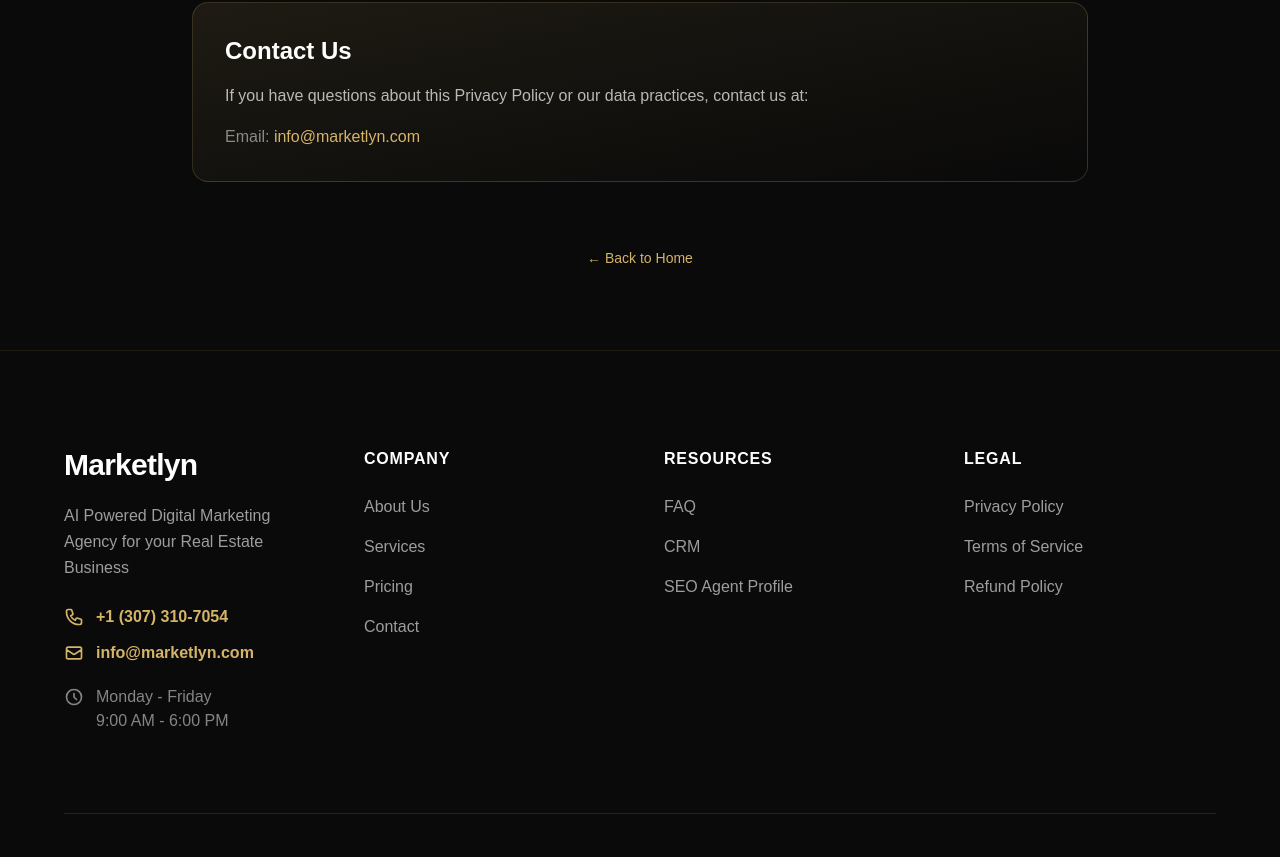
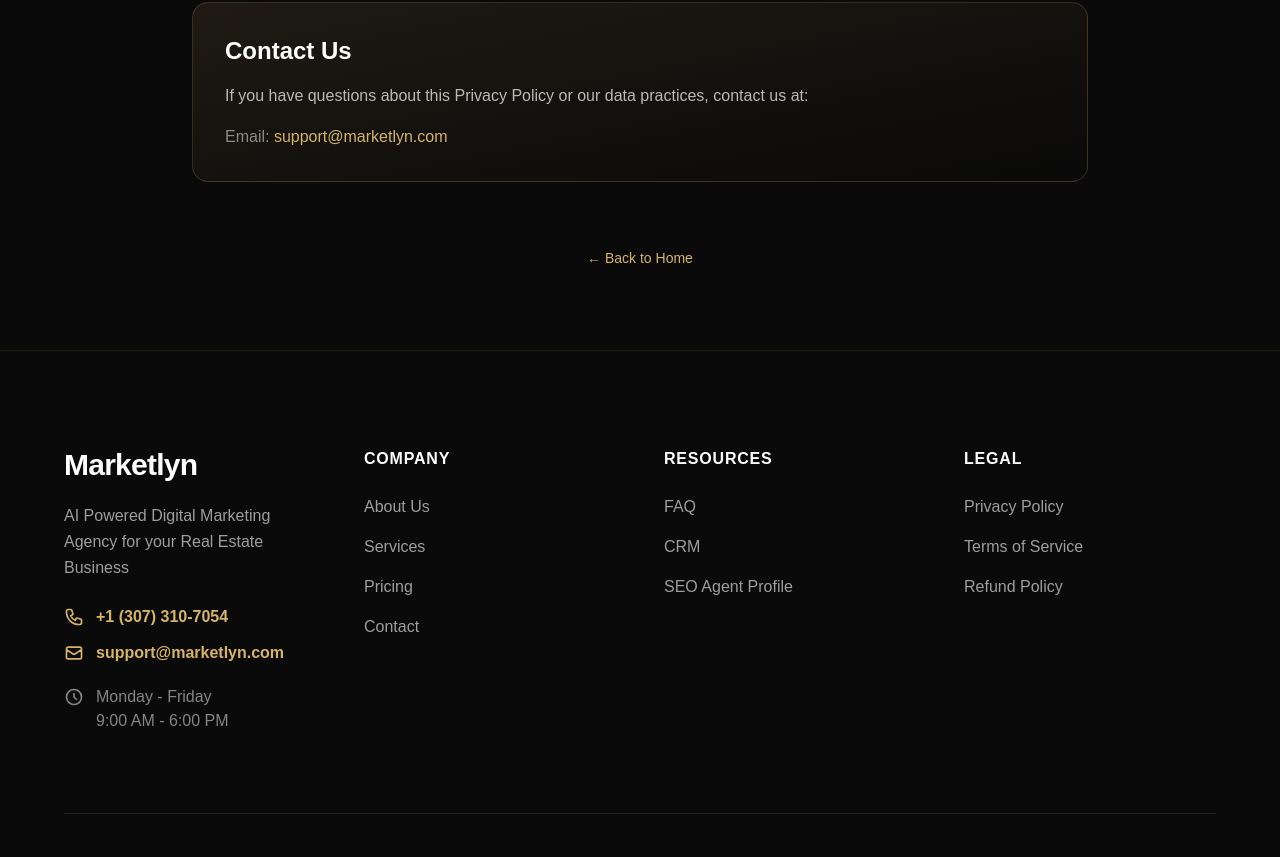
Before and after one commit to Rehanminhas03/Market, a Next.js app: page /privacy in a window 1280 px wide. Shown: the part 3614-4471 px from the top of the page. Built offline with nearby package versions, Linux system fonts and the light colour scheme; sample sign-in values are in the browser's storage.

Commit message:
update email

```diff
--- a/src/app/privacy/page.tsx
+++ b/src/app/privacy/page.tsx
@@ -78,7 +78,7 @@
     list: [
       "You may opt out of marketing communications at any time.",
       "You may request a copy of the data we hold about you.",
-      "Requests can be sent to info@marketlyn.com."
+      "Requests can be sent to support@marketlyn.com."
     ]
   },
   {
@@ -198,10 +198,10 @@
                 <p className="text-white">
                   <span className="text-white/50">Email: </span>
                   <a
-                    href="mailto:info@marketlyn.com"
+                    href="mailto:support@marketlyn.com"
                     className="text-[#d5b367] hover:underline"
                   >
-                    info@marketlyn.com
+                    support@marketlyn.com
                   </a>
                 </p>
               </div>
--- a/src/app/terms/page.tsx
+++ b/src/app/terms/page.tsx
@@ -91,7 +91,7 @@
   {
     title: "14. Contact and Support",
     content:
-      "Support inquiries are addressed within five (5) business days. For questions regarding these Terms, please contact us at info@marketlyn.com.",
+      "Support inquiries are addressed within five (5) business days. For questions regarding these Terms, please contact us at support@marketlyn.com.",
   },
 ];
 
--- a/src/config/site.json
+++ b/src/config/site.json
@@ -3,7 +3,7 @@
   "tagline": "Your Business Partner",
   "description": "AI Powered Digital Marketing Agency for your Real Estate Business",
   "url": "https://www.marketlyn.com",
-  "email": "info@marketlyn.com",
+  "email": "support@marketlyn.com",
   "phone": "+1 (307) 310-7054",
   "address": {
     "street": "30 N Gould St Ste R",
```
